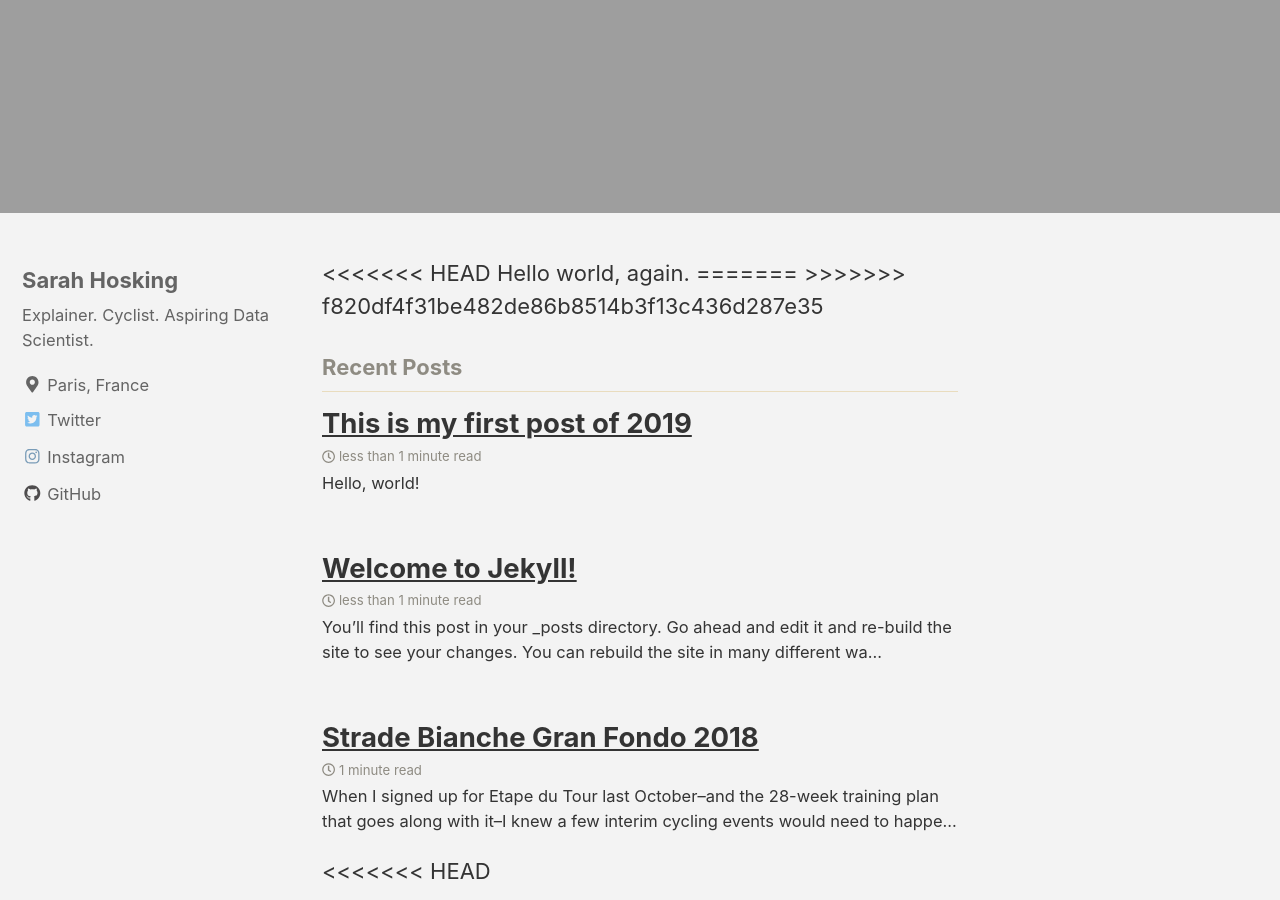
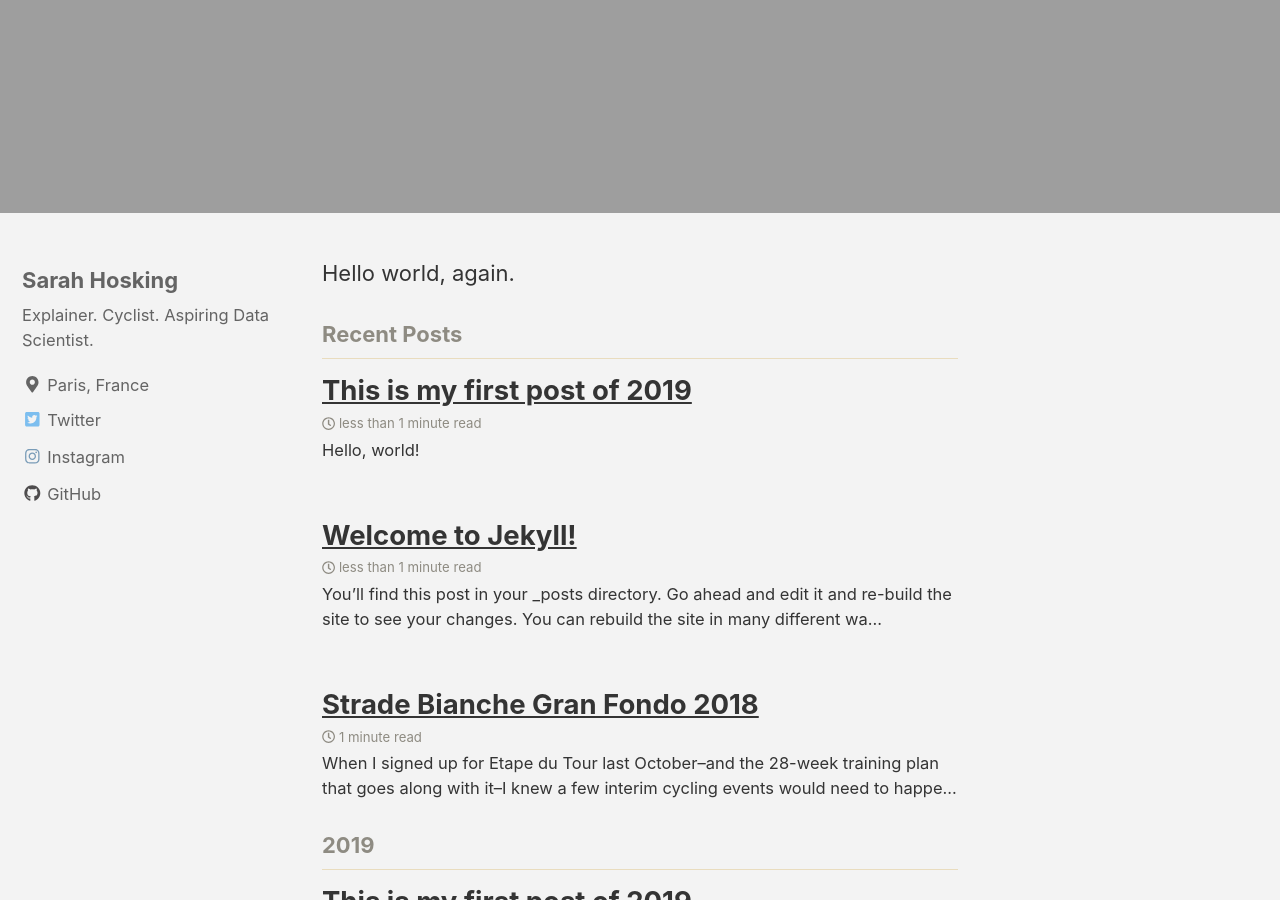
Before and after one commit to limegimlet/limegimlet.github.io, a Jekyll site: the page built from index.html, in a window 1280 px wide and 900 px high, scrolled down 301 px. Built offline with Jekyll 4.4.1, drawn with Linux system fonts in a browser that asks for light colours; nearby versions of some CDN libraries; the list of posts is cut into pages by our own code; some of the changed text lies outside the part shown.

Commit message:
fix: fix merge conflicts

```diff
--- a/_layouts/home.html
+++ b/_layouts/home.html
@@ -2,11 +2,8 @@
 layout: archive
 ---
 
-<<<<<<< HEAD
 Hello world, again.
 
-=======
->>>>>>> f820df4f31be482de86b8514b3f13c436d287e35
 <h3 class="archive__subtitle">{{ site.data.ui-text[site.locale].recent_posts | default: "Recent Posts" }}</h3>
 
 {% for post in paginator.posts %}
@@ -14,7 +11,6 @@ Hello world, again.
 {% endfor %}
 
 {% include paginator.html %}
-<<<<<<< HEAD
 
 
 {% assign postsByYear = site.posts | group_by_exp:"post", "post.date | date: '%Y'"  %}
@@ -24,5 +20,3 @@ Hello world, again.
     {% include archive-single.html %}
   {% endfor %}
 {% endfor %}
-=======
->>>>>>> f820df4f31be482de86b8514b3f13c436d287e35
```
Also changed, not shown: 3 other files.
